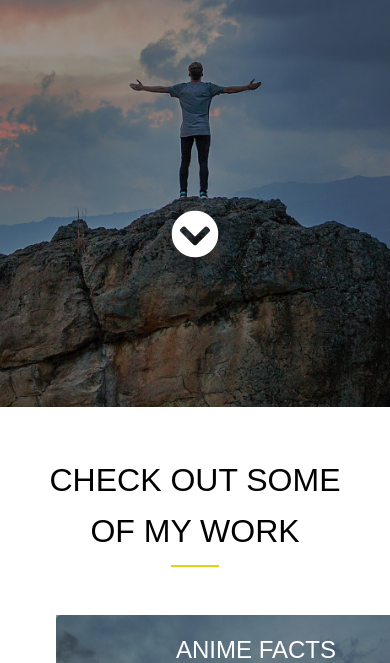
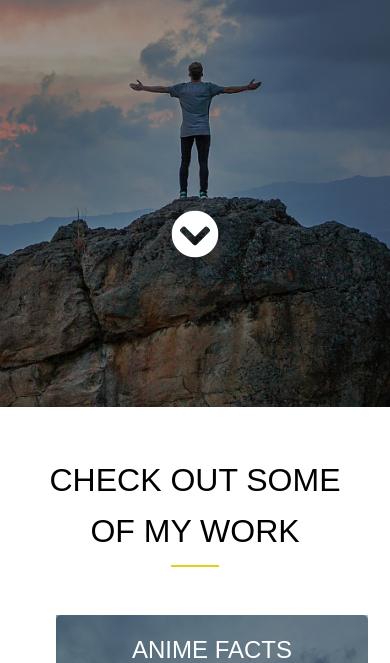
Before and after one commit to dragosan/portfolio-2022, a plain HTML site: page dist/index.html in a window 390 px wide. Shown: the part 437-1100 px from the top of the page. Drawn offline with Linux system fonts and the light colour scheme; a script that the page names is missing.

Commit message:
update code

```diff
--- a/scss/main.scss
+++ b/scss/main.scss
@@ -266,15 +266,17 @@ footer {
   }
 }
 
+
 @media only screen and (max-width: 800px) {
   #projects {
     .projects-area {
+
       grid-template-columns: 1fr;
       grid-gap: 1rem;
       padding: 2rem;
       .card {
-        width: 400px;
-        height: 300px;
+        width: 80vw;
+        height: 50vh;
       }
     }
   }
```
Also changed, not shown: dist/css/main.css, 1 other file.
